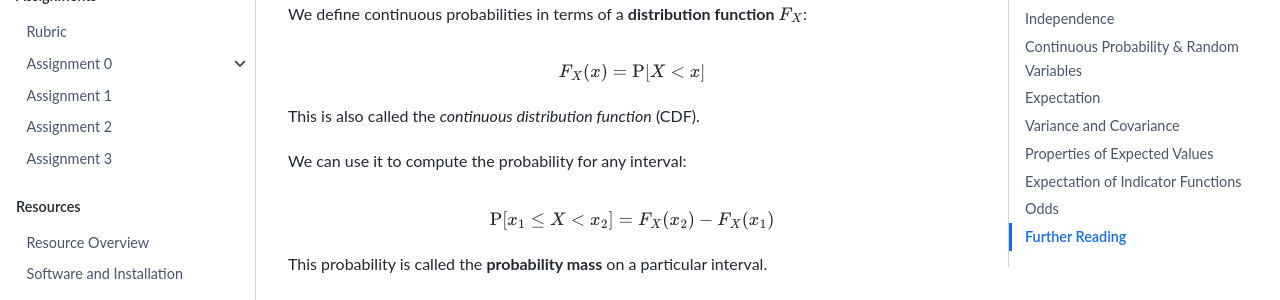
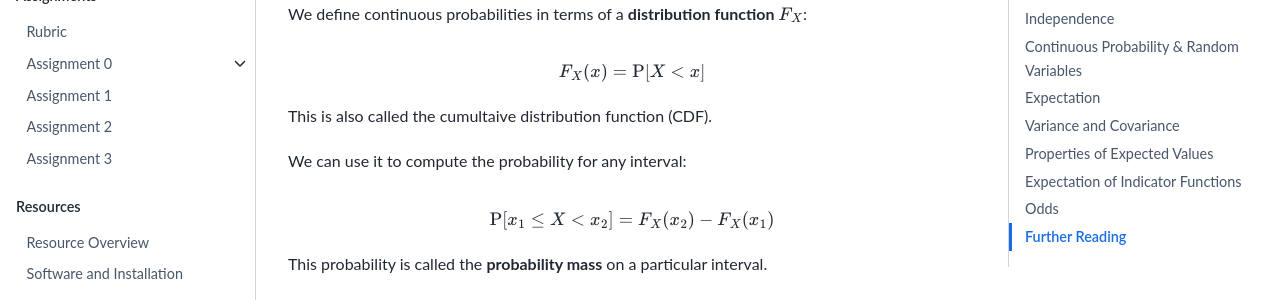
Before and after one commit to mdekstrand/cs533-web, a Jupyter Book: the page built from resources/probability.md, in a window 1280 px wide and 900 px high, scrolled down 5085 px. Shown: the part 154-454 px from the top of the window. Built offline with Jupyter Book 1.0.4 settings and Sphinx 7.4.7 and the Sphinx Book theme 1.1.4, drawn with Linux system fonts in a browser that asks for light colours; pages that are not in the unit, such as notebooks, are missing from menus; a style sheet for code colours, icons or effects is not loaded.

```diff
--- a/resources/probability.md
+++ b/resources/probability.md
@@ -182,7 +182,7 @@
 
 $$F_X(x) = \P[X < x]$$
 
-This is also called the *continuous distribution function* (CDF).
+This is also called the {term}`cumultaive distribution function` (CDF).
 
 We can use it to compute the probability for any interval:
 
```
